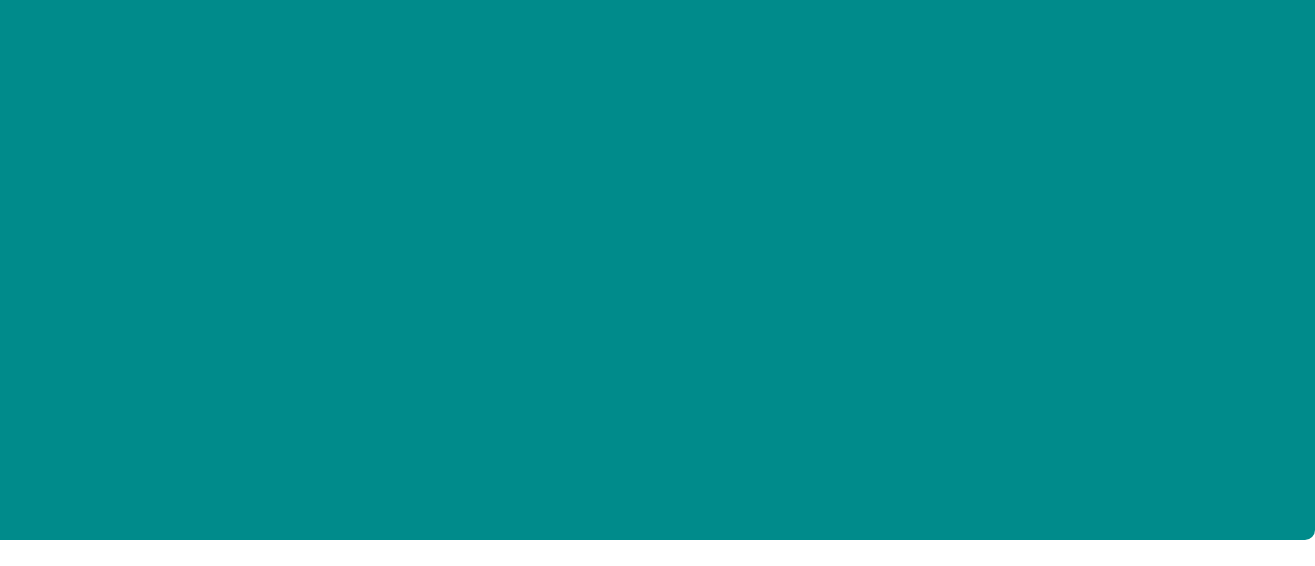
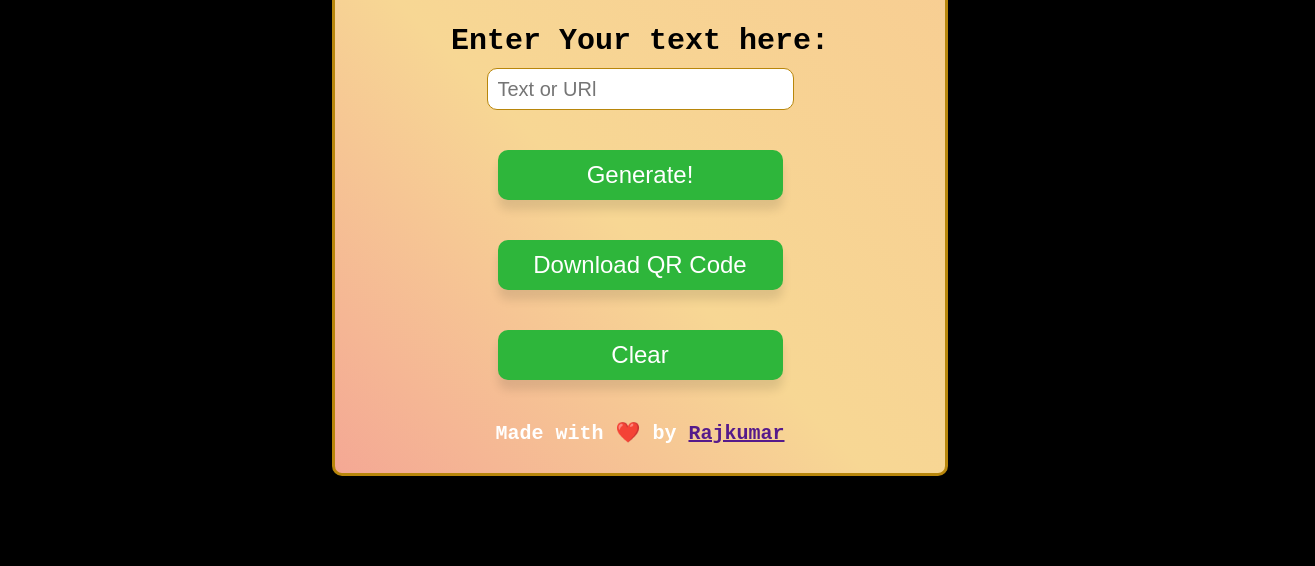
Before and after one commit to mauryarajkumar/Online-Qr-Code-Generator, a plain HTML site: page index.html in a window 1280 px wide. Shown: the part 285-851 px from the top of the page, 1315 px wide, since content can reach past the window. Before the commit the page ends 825 px from the top, so only its background shows below. Drawn offline with Linux system fonts and the light colour scheme.

Commit message:
update-layout-color

```diff
--- a/index.html
+++ b/index.html
@@ -1,28 +1,38 @@
 <!DOCTYPE html>
 <html lang="en">
+
 <head>
     <meta charset="UTF-8">
     <meta name="viewport" content="width=device-width, initial-scale=1.0">
     <title>Qr code genrator</title>
     <link rel="stylesheet" href="style.css">
 </head>
+
 <body>
-    <div class="continer">
-       <center> <p>Enter your text  </p>
+    <div class="header">
+        <h1>QR Code Generator</h1>
+
+
+                <LAbel>Enter Your text here: </LAbel>
+                <br>
 
                 <input type="text" placeholder="Text or URl" id="qrtext">
-        </center>
+
             <div id="imgbox">
-          <center>
                     <img src="" id="qrcode">
-    </center>
             </div>
 
-        <center>
-        <button  onclick="generateqr();">Click here!</button>
-    </center>
+
+                <button onclick="generateqr();">Generate!</button>
+                <button onclick="downloadqr();">Download QR Code</button>
+                <button onclick="clearqr();">Clear</button>
+
+
+        <div class="footer">
+            <p>Made with ❤️ by <a href="" target="_blank">Rajkumar</a></p>
         </div>
 
         <script src="main.js"></script>
 </body>
+
 </html>
--- a/main.js
+++ b/main.js
@@ -1,11 +1,48 @@
-let imgbox= document.getElementById("imgbox");
-let qrcode= document.getElementById("qrcode");
-let qrtext=document.getElementById("qrtext");
+function generateqr() {
+        const qrtext = document.getElementById("qrtext").value.trim();
+        const imgbox = document.getElementById("imgbox");
+        const qrcode = document.getElementById("qrcode");
 
-function generateqr(){
-qrcode.src="https://api.qrserver.com/v1/create-qr-code/?size=150x150&data=" +qrtext.value;
+        if (qrtext === "") {
+            alert("Please enter some text or URL.");
+            return;
+        }
+
+        // Using free API for QR code generation
+        qrcode.src = "https://api.qrserver.com/v1/create-qr-code/?data=" + encodeURIComponent(qrtext) + "&size=200x200";
+        imgbox.style.display = "block";
+    }
+
+function downloadqr() {
+    const qrtext = document.getElementById("qrtext").value.trim();
+    const qrcode = document.getElementById("qrcode");
+
+    if (!qrtext || !qrcode.src) {
+        alert("Generate a QR code before downloading.");
+        return;
+    }
 
 
+    fetch(qrcode.src)
+        .then(response => response.blob())
+        .then(blob => {
+            const blobUrl = URL.createObjectURL(blob);
+            const a = document.createElement("a");
+            a.href = blobUrl;
+            a.download = "qr-code.png";
+            a.click();
 
 
+            URL.revokeObjectURL(blobUrl);
+        })
+        .catch(err => {
+            alert("Failed to download QR code.");
+            console.error(err);
+        });
 }
+
+    function clearqr() {
+        document.getElementById("qrtext").value = "";
+        document.getElementById("qrcode").src = "";
+        document.getElementById("imgbox").style.display = "none";
+    }
--- a/style.css
+++ b/style.css
@@ -1,25 +1,44 @@
-
-.continer{
-     /* width: 400px; */
-     width: 100%;
-     height: 100%;
-    padding: 25px 35px;
-    position: absolute;
-    top: 50%;
-    left: 50%;
-    transform: translate(-50%,-50%);
-    background-color: darkcyan;
-    border-radius: 10px;
+body{
+    background-color: rgb(255, 255, 255);
+    display: flex;
+    justify-content: center;
+    align-items: center;
+     background-color: rgb(0, 0, 0);
+    font-family: 'Courier New', Courier, monospace;
+    margin: 50px;
+    padding: 20px;
 
 }
 
-.continer p{
+
+.header{
+    width: 50%;
+    text-align: center;
+    color: rgb(0, 0, 0);
+    font-size: 30px;
+    font-weight: 600;
+    margin-bottom: 20px;
+    align-items: center;
+    border: 3px solid darkgoldenrod;
+    border-radius: 10px;
+    padding: 20px;
+    background: linear-gradient(45deg, #ff6b6b, #f06595, #f7d794, #f8c291, #e77f67);
+    background-size: 400% 400%;
+    animation: gradient 10s ease infinite;
+    overflow: hidden;
+}
+.header p{
     font-weight: 600;
     font-size: 20px;
     margin-bottom: 8px;
+    color: white;
+}
+#imgbox {
+    display: none;
+    margin-top: 10px;
 }
 
-.continer input{
+.header input{
     font-size: 20px;
     width: 50%;
     height: 20px;
@@ -27,24 +46,27 @@
     outline: 0;
     padding: 10px;
     margin: 10px 0 20px;
-    border-radius: 5px;
+    border-radius: 10px;
 }
 
-.continer button{
+.header button{
     font-size: 24px;
     width: 50%;
     height: 50px;
-    background: #494eea ;
+    background: #2eb63b ;
     color: #fff;
     border: 0;
     outline: 0;
-    border-radius: 5px;
+    border-radius: 10px;
     box-shadow: 0 10px 10px rgba(0,0,0,0.1);
     cursor: pointer;
     margin: 20px 0;
     font-weight: 500;
-    background-color: blue;
-
-
-
+    transition: all 0.3s ease;
 }
+.header button:hover{
+    background: #138b1f;
+    color: #fff;
+    transform: translateY(-5px);
+    box-shadow: 0 15px 20px rgba(0,0,0,0.2);
+}
```
Lines whose indentation alone changed are shown as unchanged.
